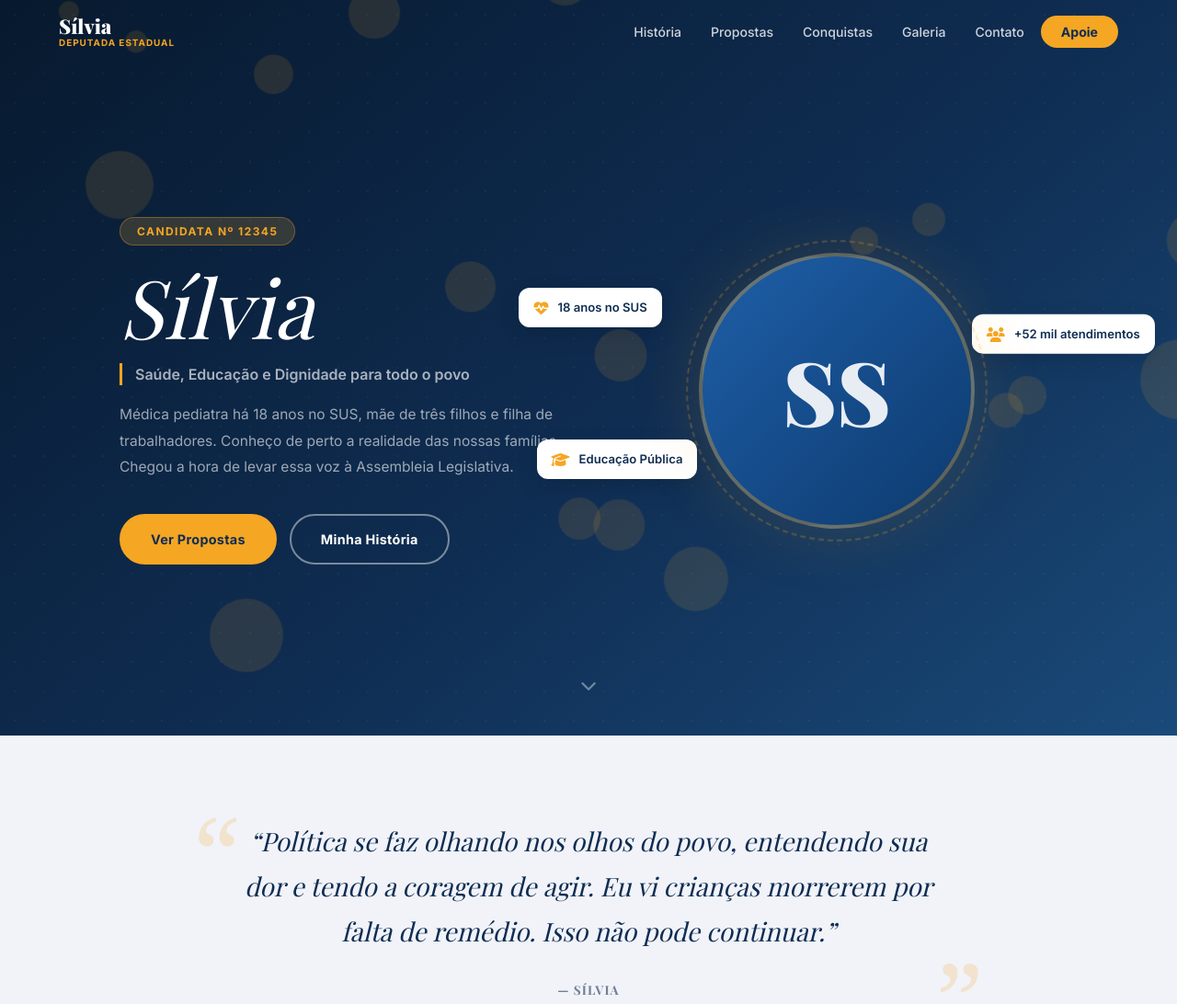
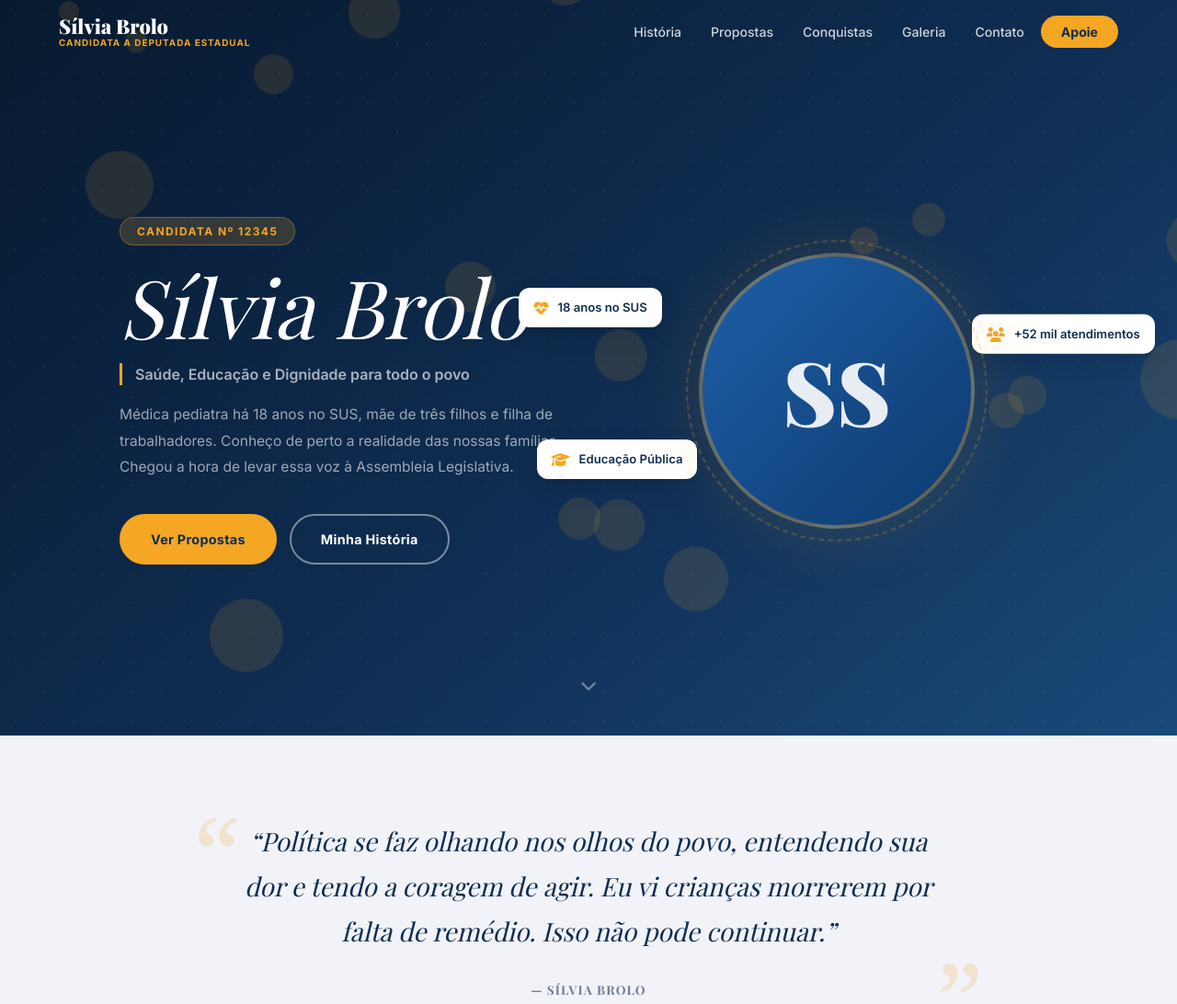
Before and after one commit to ThiagoHouse/Silvia, a plain HTML site: page index.html in a window 1280 px wide. Shown: the top 1092 px of the page at 92% size. Drawn offline with nearby package versions, Linux system fonts and the light colour scheme; a web font is replaced by a local one.

Commit message:
Corrige nome

```diff
--- a/index.html
+++ b/index.html
@@ -3,11 +3,11 @@
 <head>
   <meta charset="UTF-8" />
   <meta name="viewport" content="width=device-width, initial-scale=1.0" />
-  <meta name="description" content="Sílvia  &ndash; Candidata a Deputada Estadual por S&atilde;o Paulo. M&eacute;dica pediatra, m&atilde;e e defensora do povo." />
-  <meta property="og:title" content="Sílvia  | Deputada Estadual" />
+  <meta name="description" content="Sílvia Brolo  &ndash; Candidata a Deputada Estadual por S&atilde;o Paulo. M&eacute;dica pediatra, m&atilde;e e defensora do povo." />
+  <meta property="og:title" content="Sílvia Brolo  | Deputada Estadual" />
   <meta property="og:description" content="Sa&uacute;de, Educa&ccedil;&atilde;o e Dignidade para todo o povo." />
   <meta property="og:type" content="website" />
-  <title>Sílvia  | Candidata a Deputada Estadual</title>
+  <title>Sílvia Brolo  | Candidata a Deputada Estadual</title>
 
   <link rel="preconnect" href="https://fonts.googleapis.com" />
   <link rel="preconnect" href="https://fonts.gstatic.com" crossorigin />
@@ -21,8 +21,8 @@
   <nav class="navbar" id="navbar">
     <div class="nav-container">
       <a href="#hero" class="nav-logo">
-        <span class="logo-name">Sílvia </span>
-        <span class="logo-tag">Deputada Estadual</span>
+        <span class="logo-name">Sílvia Brolo </span>
+        <span class="logo-tag">Candidata a Deputada Estadual</span>
       </a>
       <button class="nav-toggle" id="navToggle" aria-label="Abrir menu" aria-expanded="false">
         <span></span>
@@ -48,7 +48,7 @@
       <div class="hero-text">
         <div class="hero-badge">Candidata n&ordm;&nbsp;12345</div>
         <h1 class="hero-title">
-          <span class="hero-name">Sílvia</span>
+          <span class="hero-name">Sílvia Brolo</span>
           <span class="hero-surname"></span>
         </h1>
         <p class="hero-slogan">Sa&uacute;de, Educa&ccedil;&atilde;o e Dignidade para todo o povo </p>
@@ -86,7 +86,7 @@
       <blockquote class="missao-quote">
         &ldquo;Pol&iacute;tica se faz olhando nos olhos do povo, entendendo sua dor e tendo a coragem de agir.
         Eu vi crian&ccedil;as morrerem por falta de rem&eacute;dio. Isso n&atilde;o pode continuar.&rdquo;
-        <cite>&mdash; Sílvia </cite>
+        <cite>&mdash; Sílvia Brolo </cite>
       </blockquote>
     </div>
   </section>
@@ -152,7 +152,7 @@
           <div class="timeline-content">
             <span class="timeline-year">2026</span>
             <h3>Candidata a Deputada Estadual</h3>
-            <p>Ap&oacute;s anos servindo a comunidade, Sílvia atende ao chamado do povo e se candidata &agrave; Assembleia Legislativa de S&atilde;o Paulo, levando a voz de quem mais precisa para onde as decis&otilde;es s&atilde;o tomadas.</p>
+            <p>Ap&oacute;s anos servindo a comunidade, Sílvia Brolo atende ao chamado do povo e se candidata &agrave; Assembleia Legislativa de S&atilde;o Paulo, levando a voz de quem mais precisa para onde as decis&otilde;es s&atilde;o tomadas.</p>
           </div>
         </div>
 
@@ -281,7 +281,7 @@
 
         <blockquote class="depoimento-card" data-aos>
           <div class="depoimento-stars" aria-label="5 estrelas">&#9733;&#9733;&#9733;&#9733;&#9733;</div>
-          <p>&ldquo;A Dra. Sílvia salvou a vida do meu filho quando ele tinha pneumonia. Ela n&atilde;o s&oacute; tratou, mas ligou no dia seguinte para saber como ele estava. Essa &eacute; a m&eacute;dica que eu quero representando o povo.&rdquo;</p>
+          <p>&ldquo;A Dra. Sílvia Brolo salvou a vida do meu filho quando ele tinha pneumonia. Ela n&atilde;o s&oacute; tratou, mas ligou no dia seguinte para saber como ele estava. Essa &eacute; a m&eacute;dica que eu quero representando o povo.&rdquo;</p>
           <footer class="depoimento-autor">
             <div class="autor-avatar" aria-hidden="true">RM</div>
             <div>
@@ -293,7 +293,7 @@
 
         <blockquote class="depoimento-card" data-aos>
           <div class="depoimento-stars" aria-label="5 estrelas">&#9733;&#9733;&#9733;&#9733;&#9733;</div>
-          <p>&ldquo;Fui uma das crian&ccedil;as atendidas pela ONG Crian&ccedil;a Saud&aacute;vel. Hoje tenho 22 anos, sou estudante de enfermagem e devo muito &agrave; Dra. Sílvia. Ela acredita no potencial da periferia.&rdquo;</p>
+          <p>&ldquo;Fui uma das crian&ccedil;as atendidas pela ONG Crian&ccedil;a Saud&aacute;vel. Hoje tenho 22 anos, sou estudante de enfermagem e devo muito &agrave; Dra. Sílvia Brolo. Ela acredita no potencial da periferia.&rdquo;</p>
           <footer class="depoimento-autor">
             <div class="autor-avatar" aria-hidden="true">JC</div>
             <div>
@@ -355,7 +355,7 @@
     <div class="container">
       <div class="apoie-content">
         <h2>Fa&ccedil;a parte dessa mudan&ccedil;a</h2>
-        <p>A campanha de Sílvia  &eacute; feita por pessoas comuns que acreditam em uma S&atilde;o Paulo mais justa. Seu apoio &mdash; seja divulgando, voluntariando ou contribuindo &mdash; faz toda a diferen&ccedil;a.</p>
+        <p>A campanha de Sílvia Brolo  &eacute; feita por pessoas comuns que acreditam em uma S&atilde;o Paulo mais justa. Seu apoio &mdash; seja divulgando, voluntariando ou contribuindo &mdash; faz toda a diferen&ccedil;a.</p>
 
         <div class="apoie-cards">
           <div class="apoie-card">
@@ -474,7 +474,7 @@
       <div class="footer-top">
 
         <div class="footer-brand">
-          <div class="footer-logo">Sílvia </div>
+          <div class="footer-logo">Sílvia Brolo </div>
           <p>Candidata a Deputada Estadual por S&atilde;o Paulo<br>N&uacute;mero: <strong>12345</strong></p>
           <p class="footer-legal">
             CNPJ do Comit&ecirc;: 00.000.000/0001-00<br>
@@ -513,12 +513,12 @@
             <a href="#" aria-label="YouTube"><i class="fab fa-youtube"></i></a>
             <a href="#" aria-label="WhatsApp"><i class="fab fa-whatsapp"></i></a>
           </div>
-          <p class="footer-hashtag">#Sílvia12345</p>
+          <p class="footer-hashtag">#Sílvia Brolo12345</p>
         </div>
 
       </div>
       <div class="footer-bottom">
-        <p>&copy; 2026 Sílvia  &mdash; Todos os direitos reservados</p>
+        <p>&copy; 2026 Sílvia Brolo  &mdash; Todos os direitos reservados</p>
         <p>Desenvolvido com &#9829; para S&atilde;o Paulo</p>
       </div>
     </div>
```
